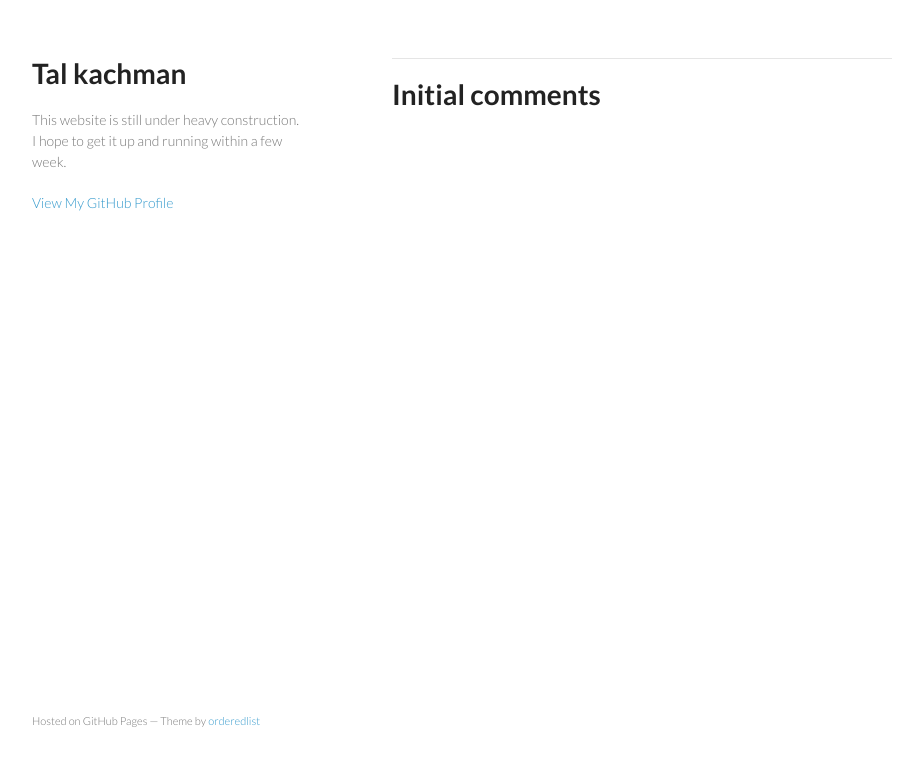
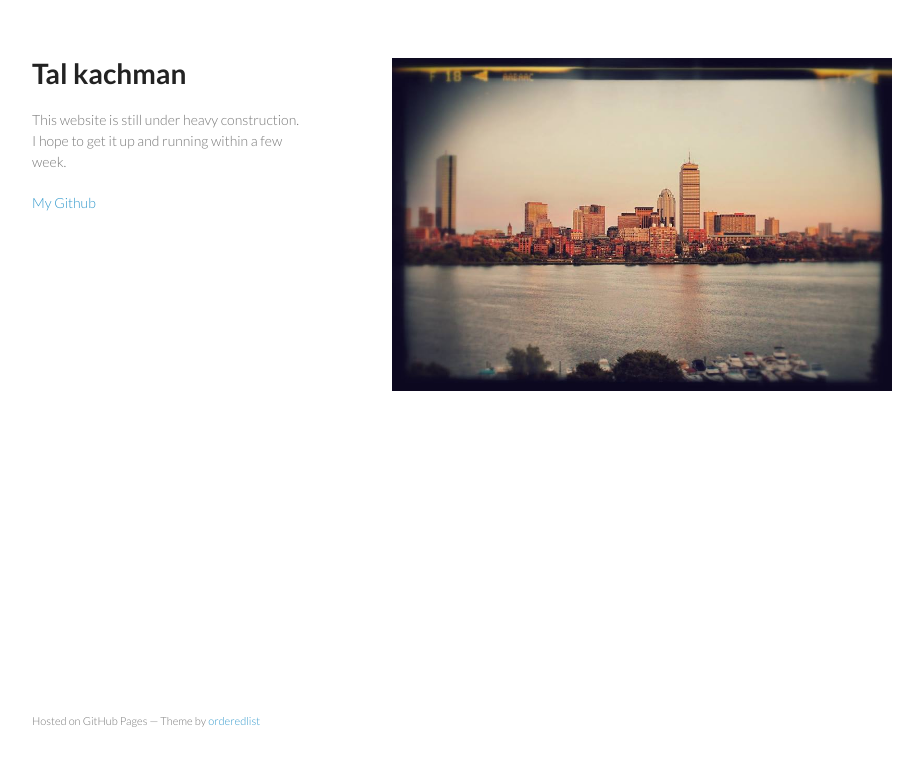
Before and after one commit to TalKachman/TalKachman.github.io, a plain HTML site: page index.html in a window 1280 px wide. Shown: the whole page, without its empty margins (178-1101 px from the left). Drawn offline with Linux system fonts and the light colour scheme.

Commit message:
updated main

```diff
--- a/index.html
+++ b/index.html
@@ -3,7 +3,7 @@
   <head>
     <meta charset="utf-8">
     <meta http-equiv="X-UA-Compatible" content="chrome=1">
-    <title>Ta lkachman by TalKachman</title>
+    <title>Tal kachman</title>
 
     <link rel="stylesheet" href="stylesheets/styles.css">
     <link rel="stylesheet" href="stylesheets/pygment_trac.css">
@@ -20,12 +20,13 @@
         and running within a few week. </p>
 
 
-        <p class="view"><a href="https://github.com/TalKachman">View My GitHub Profile</a></p>
+        <p class="view"><a href="https://github.com/TalKachman">My Github</a></p>
 
       </header>
       <section>
-        <hr><h1>
-<a name="initial-comments" class="anchor" href="#initial-comments"><span class="octicon octicon-link"></span></a>Initial comments</h1>
+<!--        <hr><h1>
+  <a name="initial-comments" class="anchor" href="#initial-comments"><span class="octicon octicon-link"></span></a>Initial comments</h1>-->
+        <img src="figs/boston_skyline.jpg" alt="some_text">
       </section>
       <footer>
         <p><small>Hosted on GitHub Pages &mdash; Theme by <a href="https://github.com/orderedlist">orderedlist</a></small></p>
```
